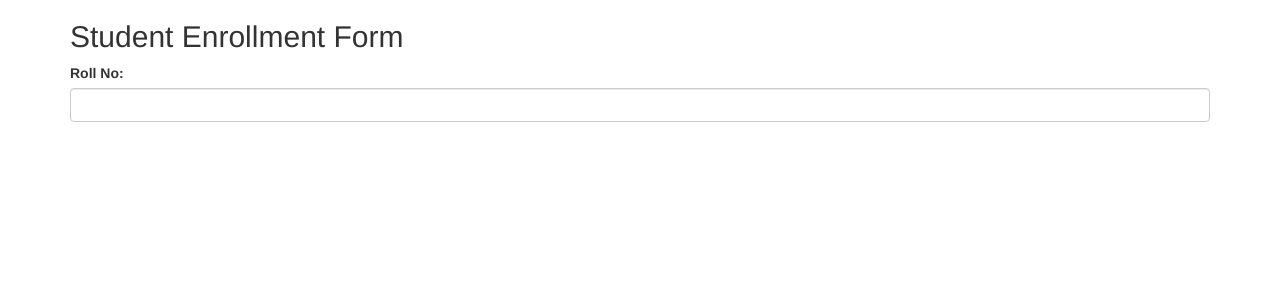
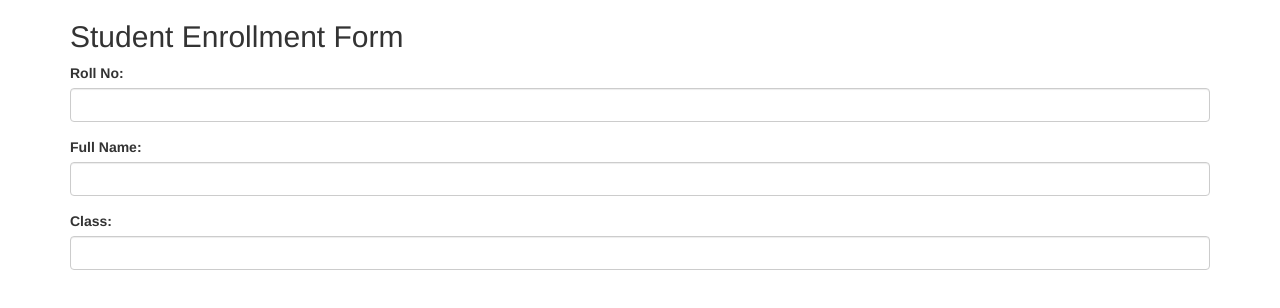
Before and after one commit to AnushreeNema/Login2Xplore-StudentEnrollmentForm, a plain HTML site: page index.html in a window 1280 px wide. Drawn offline with nearby package versions, Linux system fonts and the light colour scheme.

Commit message:
added fullname and class

```diff
--- a/index.html
+++ b/index.html
@@ -24,6 +24,14 @@
             onblur="findRoll(this)"
           />
         </div>
+        <div class="form-group">
+          <label for="name">Full Name:</label>
+          <input type="text" class="form-control" id="name" />
+        </div>
+        <div class="form-group">
+          <label for="cls">Class:</label>
+          <input type="text" class="form-control" id="cls" />
+        </div>
       </form>
     </div>
   </body>
```
